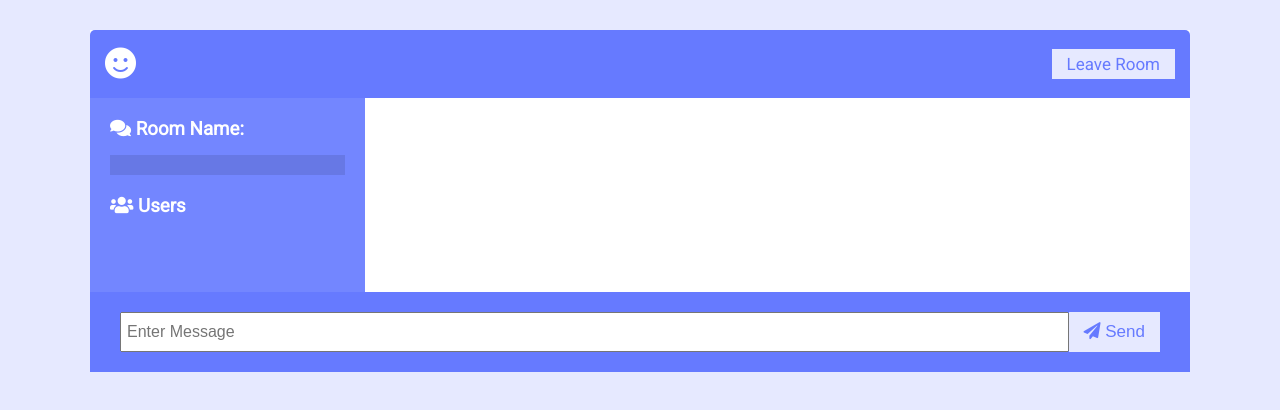
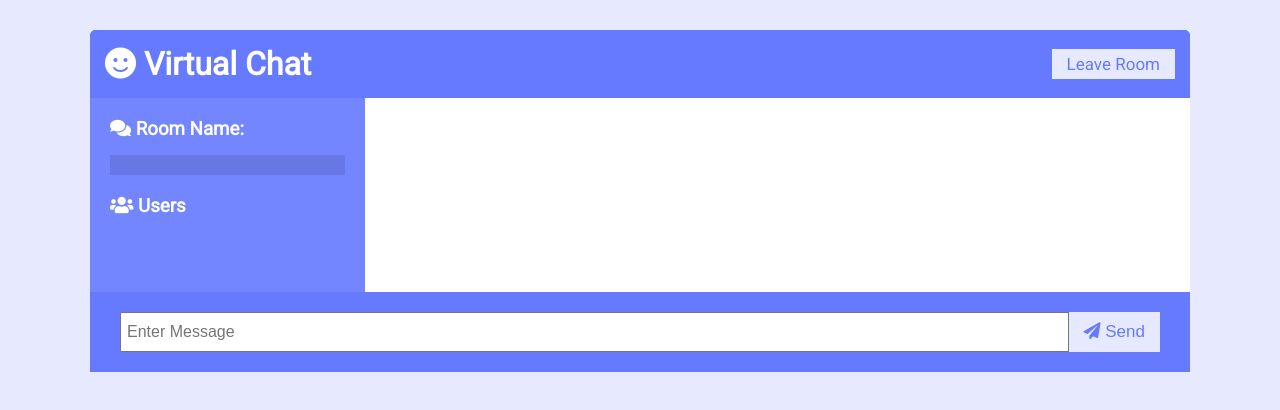
Before and after one commit to fabossi/realtime-virtual-chat, a website: page public/chat.html in a window 1280 px wide. Drawn offline with nearby package versions, Linux system fonts and the light colour scheme; no server answers.

Commit message:
[FABOSSI] Project ready

```diff
--- a/public/chat.html
+++ b/public/chat.html
@@ -13,7 +13,7 @@
 <body>
   <div class="chat-container">
     <header class="chat-header">
-      <h1><i class="fas fa-smile"></i> </h1>
+      <h1><i class="fas fa-smile"></i> Virtual Chat</h1>
       <a href="index.html" class="btn">Leave Room</a>
     </header>
     <main class="chat-main">
```
